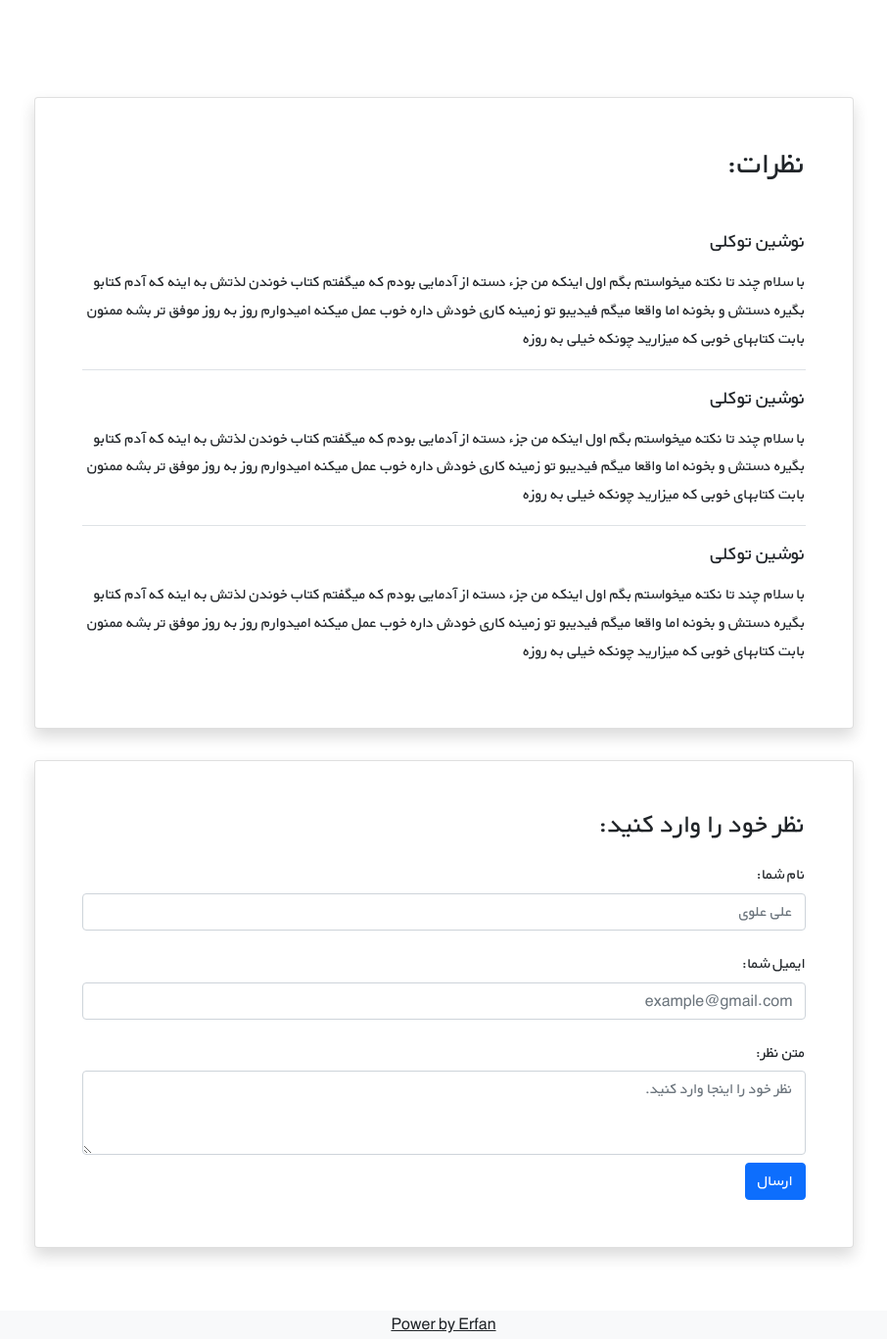
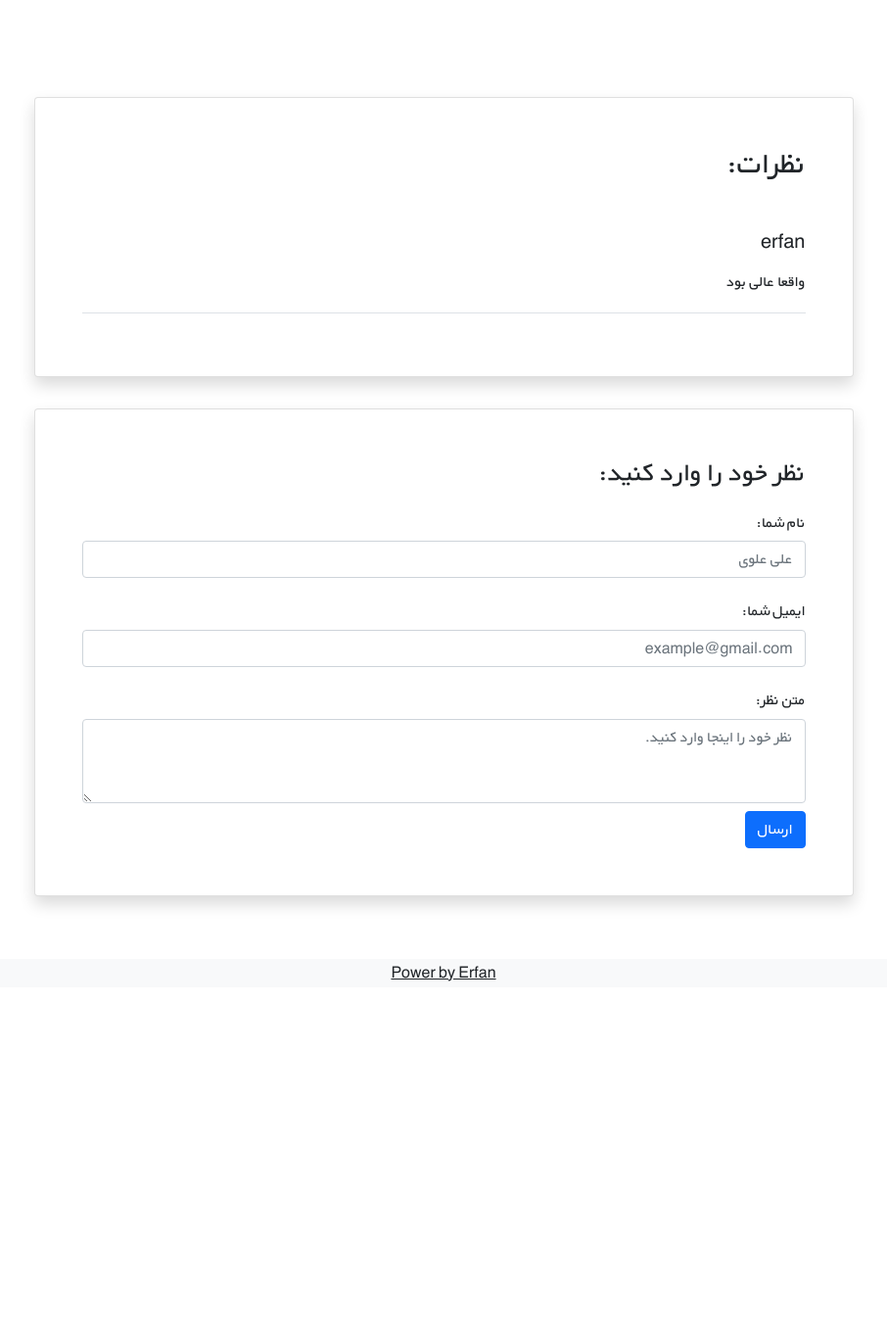
Before and after one commit to Erfan4708/DjangoBookStoreProject, a Django app: page /books/1/ in a window 1280 px wide. Shown: the part 1134-2501 px from the top of the page at 98% size, without its empty margins (187-1093 px from the left). After the commit the page ends 2136 px from the top, so only its background shows below. Run offline with Django 4.2, Linux system fonts and the light colour scheme; data comes from the database, SQL or seed files in the repository; both versions use the stored data as it was after the commit.

Commit message:
render book comment to detail_view

```diff
--- a/books/templates/books/book_detail.html
+++ b/books/templates/books/book_detail.html
@@ -43,24 +43,12 @@
             <div class="d-flex justify-content-center">
                 <div class="card shadow my-3 p-5 w-sm-75 w-100">
                     <h2 class="mb-5">نظرات:</h2>
-                    <div class="border-bottom mb-3">
-                        <h5 class="mb-3">نوشین توکلی</h5>
-                        <p>با سلام چند تا نکته میخواستم بگم اول اینکه من جزء دسته از آدمایی بودم که میگفتم کتاب خوندن لذتش
-                            به اینه که آدم کتابو بگیره دستش و بخونه اما واقعا میگم فیدیبو تو زمینه کاری خودش داره خوب عمل
-                            میکنه امیدوارم روز به روز موفق تر بشه ممنون بابت کتابهای خوبی که میزارید چونکه خیلی به روزه</p>
-                    </div>
-                    <div class="border-bottom mb-3">
-                        <h5 class="mb-3">نوشین توکلی</h5>
-                        <p>با سلام چند تا نکته میخواستم بگم اول اینکه من جزء دسته از آدمایی بودم که میگفتم کتاب خوندن لذتش
-                            به اینه که آدم کتابو بگیره دستش و بخونه اما واقعا میگم فیدیبو تو زمینه کاری خودش داره خوب عمل
-                            میکنه امیدوارم روز به روز موفق تر بشه ممنون بابت کتابهای خوبی که میزارید چونکه خیلی به روزه</p>
-                    </div>
-                    <div>
-                        <h5 class="mb-3">نوشین توکلی</h5>
-                        <p>با سلام چند تا نکته میخواستم بگم اول اینکه من جزء دسته از آدمایی بودم که میگفتم کتاب خوندن لذتش
-                            به اینه که آدم کتابو بگیره دستش و بخونه اما واقعا میگم فیدیبو تو زمینه کاری خودش داره خوب عمل
-                            میکنه امیدوارم روز به روز موفق تر بشه ممنون بابت کتابهای خوبی که میزارید چونکه خیلی به روزه</p>
-                    </div>
+                    {% for comment in comments %}
+                        <div class="border-bottom mb-3">
+                            <h5 class="mb-3">{{ comment.user.username }}</h5>
+                            <p>{{ comment.text|linebreaks }}</p>
+                        </div>
+                    {% endfor %}
                 </div>
             </div>
 
--- a/books/urls.py
+++ b/books/urls.py
@@ -1,10 +1,10 @@
 from django.urls import path
 
-from .views import BookListView , BookDetailView , AddBook ,BookUpdateView , BookDeleteView
+from .views import BookListView  , AddBook ,BookUpdateView , BookDeleteView , book_detail_view
 
 urlpatterns = [
     path('' , BookListView.as_view() , name = 'book_list'),
-    path('<int:pk>/' ,BookDetailView.as_view() , name = 'book_detail'),
+    path('<int:pk>/' ,book_detail_view , name = 'book_detail'),
     path('add/' , AddBook.as_view() , name = 'add_book'),
     path('<int:pk>/update/' , BookUpdateView.as_view() , name = 'book_update'),
     path('<int:pk>/delete/' , BookDeleteView.as_view() , name = 'book_delete'),
--- a/books/views.py
+++ b/books/views.py
@@ -1,6 +1,7 @@
 from django.views import generic
 from .models import Book
 from django.urls import reverse_lazy
+from django.shortcuts import get_object_or_404 , render
 # Create your views here.
 
 class BookListView(generic.ListView):
@@ -9,9 +10,14 @@ class BookListView(generic.ListView):
     template_name = 'books/book_list.html'
     context_object_name = 'books'
 
-class BookDetailView(generic.DetailView):
-    model = Book
-    template_name = 'books/book_detail.html'
+# class BookDetailView(generic.DetailView):
+#     model = Book
+#     template_name = 'books/book_detail.html'
+
+def book_detail_view(request , pk):
+    book = get_object_or_404(Book , pk=pk)
+    book_comments = book.comments.all()
+    return render(request , "books/book_detail.html" , {"book" : book , "comments" : book_comments})
 
 class AddBook(generic.CreateView):
     model = Book
```
Also changed, not shown: db.sqlite3.
